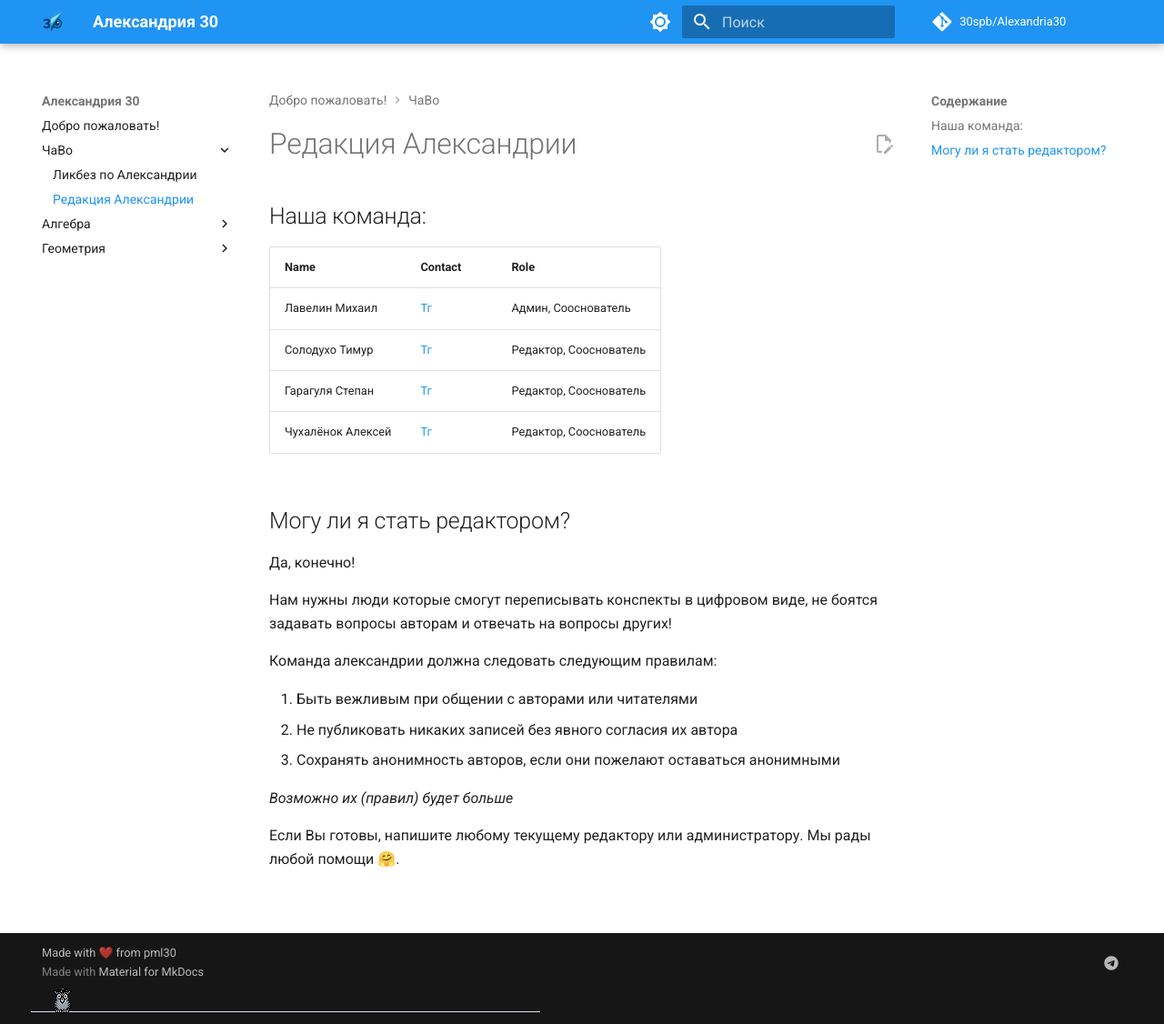
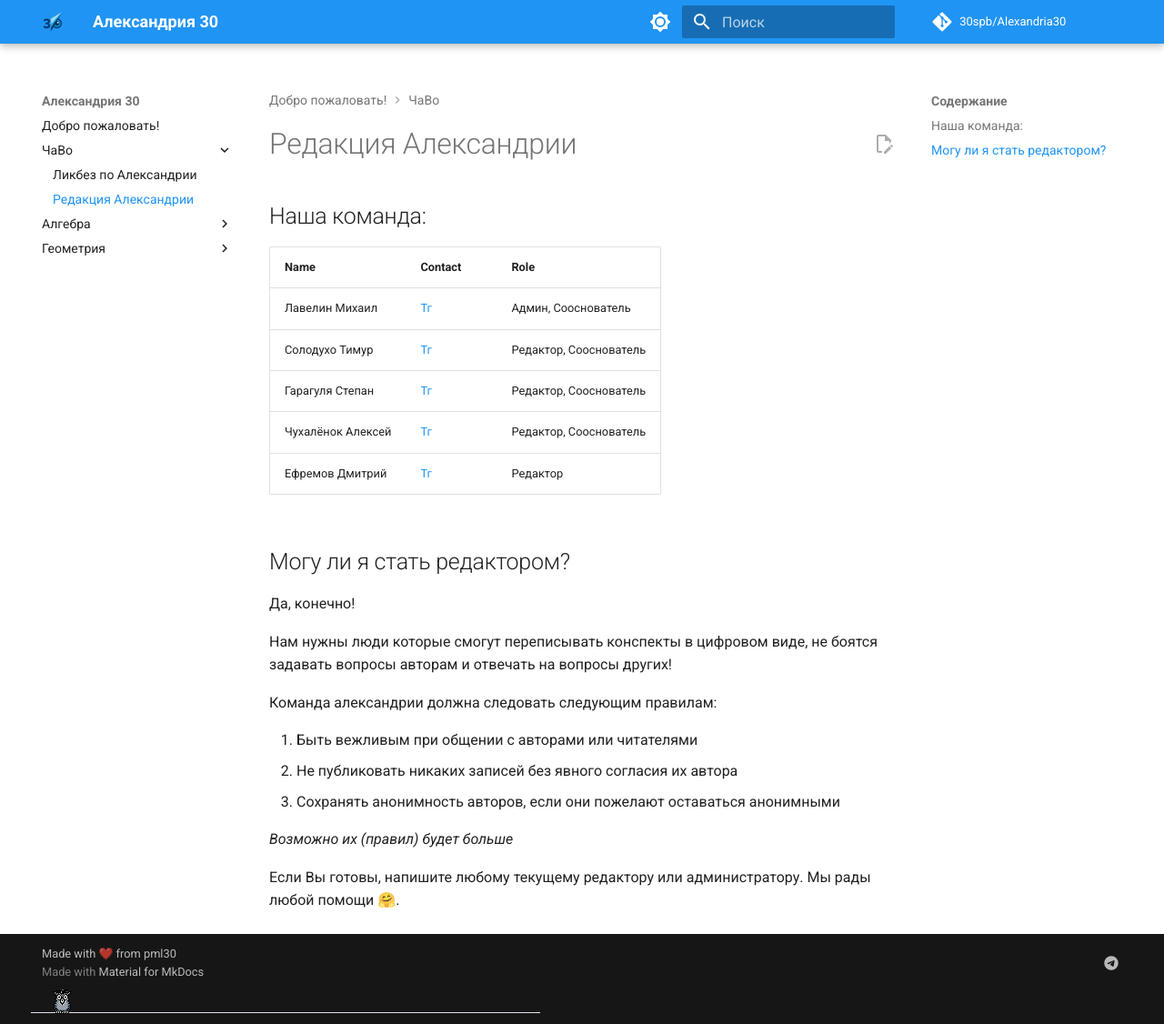
Before and after one commit to 30spb/Alexandria30, an MkDocs documentation site: the page built from docs/faq/admins.md, in a window 1280 px wide and 1126 px high. Shown: the whole window at 91% size. Built offline with MkDocs 1.6.1 and Material for MkDocs 9.7.7, drawn with Linux system fonts in a browser that asks for light colours; comment, search, counter and statistics services are not loaded.

Commit message:
Добро пожаловать, Дмитрий :)

```diff
--- a/docs/faq/admins.md
+++ b/docs/faq/admins.md
@@ -8,6 +8,7 @@
 | Солодухо Тимур    | [Тг](https://t.me/TimurS09)     | Редактор, Сооснователь |
 | Гарагуля Степан   | [Тг](https://t.me/Stephanieliq) | Редактор, Сооснователь |
 | Чухалёнок Алексей | [Тг](https://t.me/AlexeyRoot)   | Редактор, Сооснователь |
+| Ефремов Дмитрий   | [Тг](https://t.me/TheBestGoood) | Редактор               |
 
 ## Могу ли я стать редактором? {#могу-ли-я-стать-редактором}
 
```
